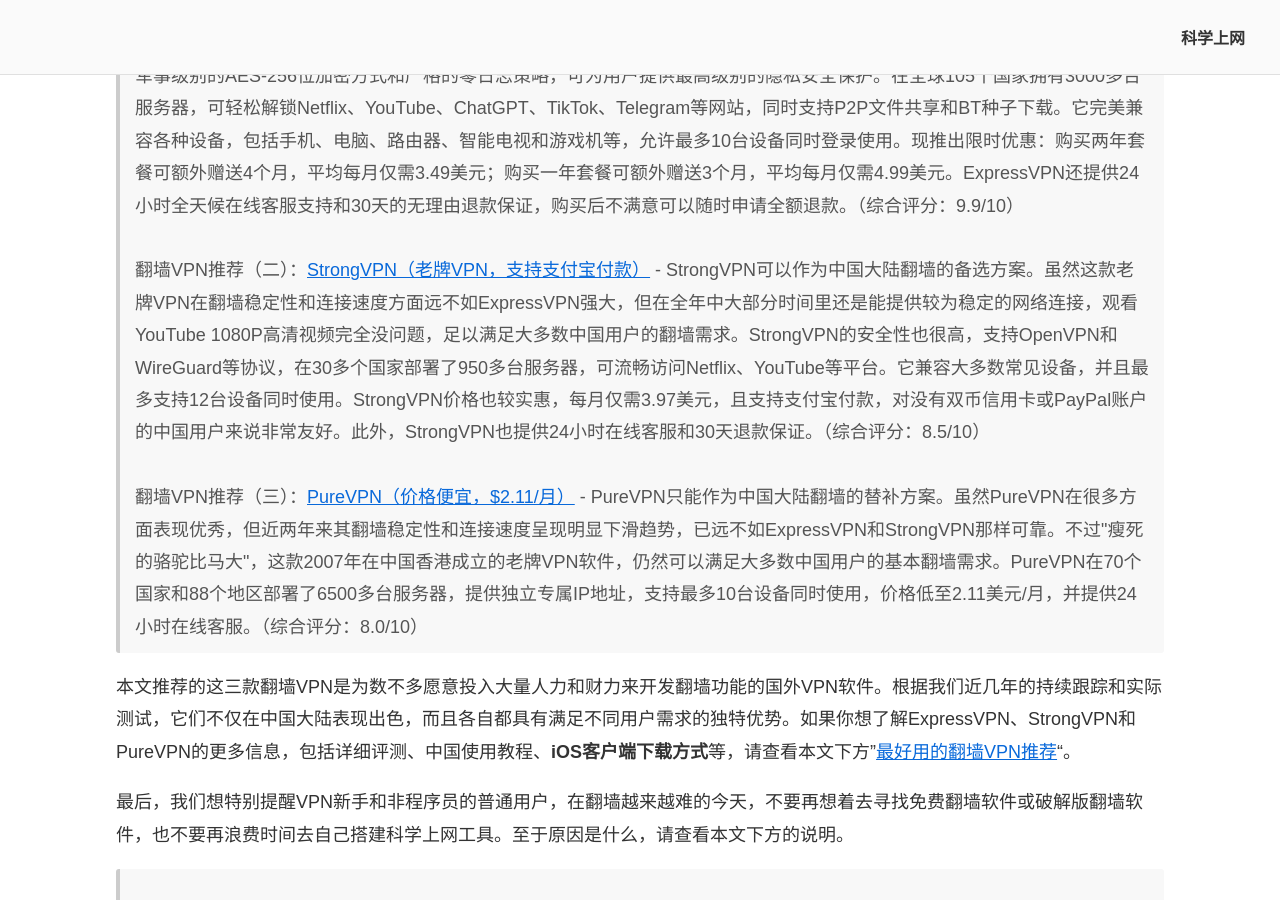
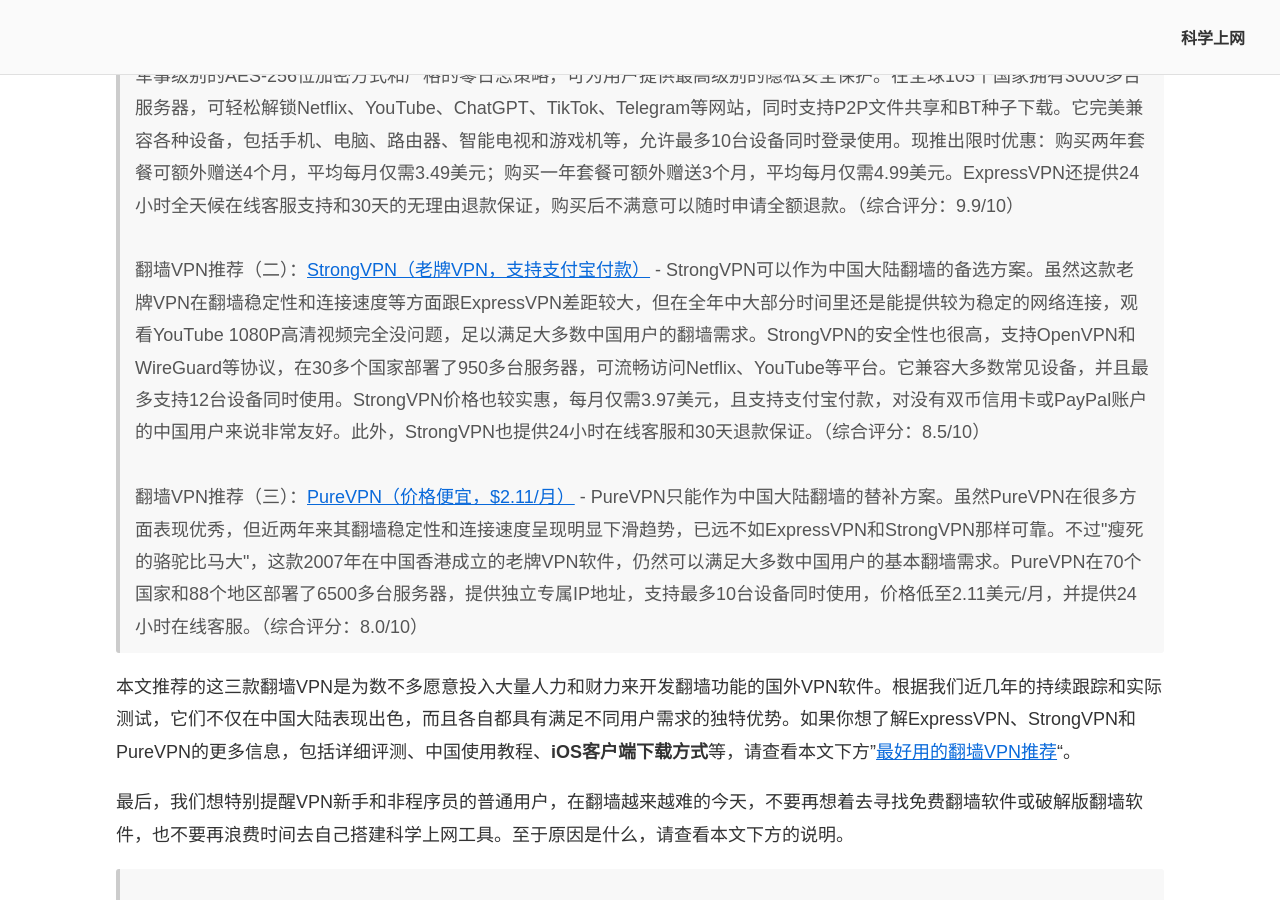
Before and after one commit to chinavpns/chinavpns.github.io, a Jekyll site: the page built from index.md, in a window 1280 px wide and 900 px high, scrolled down 1368 px. Built offline with Jekyll 4.4.1, drawn with Linux system fonts in a browser that asks for light colours.

Commit message:
Update index.md

```diff
--- a/index.md
+++ b/index.md
@@ -20,7 +20,7 @@
 
 翻墙VPN推荐（一）：<a href="https://wallvpn.com/go/expressvpn/" rel="nofollow">ExpressVPN（限时钜惠，$3.49/月，30天免费）</a> - 对于绝大多数普通用户来说，ExpressVPN是我们最为推荐的翻墙工具。因为它在中国大陆翻墙最稳定（全年可用率高达98%以上，若不挑线路的话甚至可达100%，这在整个VPN行业内遥遥领先；在每年的大封杀时期，用户可以通过联系在线客服快速获取备用线路）。翻墙速度在行业内也是最快的，并采用军事级别的AES-256位加密方式和严格的零日志策略，可为用户提供最高级别的隐私安全保护。在全球105个国家拥有3000多台服务器，可轻松解锁Netflix、YouTube、ChatGPT、TikTok、Telegram等网站，同时支持P2P文件共享和BT种子下载。它完美兼容各种设备，包括手机、电脑、路由器、智能电视和游戏机等，允许最多10台设备同时登录使用。现推出限时优惠：购买两年套餐可额外赠送4个月，平均每月仅需3.49美元；购买一年套餐可额外赠送3个月，平均每月仅需4.99美元。ExpressVPN还提供24小时全天候在线客服支持和30天的无理由退款保证，购买后不满意可以随时申请全额退款。（综合评分：9.9/10）<br/> <br/>
 
-翻墙VPN推荐（二）：<a href="https://wallvpn.com/go/strong-vpn/" rel="nofollow">StrongVPN（老牌VPN，支持支付宝付款）</a> - StrongVPN可以作为中国大陆翻墙的备选方案。虽然这款老牌VPN在翻墙稳定性和连接速度方面远不如ExpressVPN强大，但在全年中大部分时间里还是能提供较为稳定的网络连接，观看YouTube 1080P高清视频完全没问题，足以满足大多数中国用户的翻墙需求。StrongVPN的安全性也很高，支持OpenVPN和WireGuard等协议，在30多个国家部署了950多台服务器，可流畅访问Netflix、YouTube等平台。它兼容大多数常见设备，并且最多支持12台设备同时使用。StrongVPN价格也较实惠，每月仅需3.97美元，且支持支付宝付款，对没有双币信用卡或PayPal账户的中国用户来说非常友好。此外，StrongVPN也提供24小时在线客服和30天退款保证。（综合评分：8.5/10）<br/> <br/>
+翻墙VPN推荐（二）：<a href="https://wallvpn.com/go/strong-vpn/" rel="nofollow">StrongVPN（老牌VPN，支持支付宝付款）</a> - StrongVPN可以作为中国大陆翻墙的备选方案。虽然这款老牌VPN在翻墙稳定性和连接速度等方面跟ExpressVPN差距较大，但在全年中大部分时间里还是能提供较为稳定的网络连接，观看YouTube 1080P高清视频完全没问题，足以满足大多数中国用户的翻墙需求。StrongVPN的安全性也很高，支持OpenVPN和WireGuard等协议，在30多个国家部署了950多台服务器，可流畅访问Netflix、YouTube等平台。它兼容大多数常见设备，并且最多支持12台设备同时使用。StrongVPN价格也较实惠，每月仅需3.97美元，且支持支付宝付款，对没有双币信用卡或PayPal账户的中国用户来说非常友好。此外，StrongVPN也提供24小时在线客服和30天退款保证。（综合评分：8.5/10）<br/> <br/>
 
 翻墙VPN推荐（三）：<a href="https://wallvpn.com/go/purevpn/" rel="nofollow">PureVPN（价格便宜，$2.11/月）</a> - PureVPN只能作为中国大陆翻墙的替补方案。虽然PureVPN在很多方面表现优秀，但近两年来其翻墙稳定性和连接速度呈现明显下滑趋势，已远不如ExpressVPN和StrongVPN那样可靠。不过"瘦死的骆驼比马大"，这款2007年在中国香港成立的老牌VPN软件，仍然可以满足大多数中国用户的基本翻墙需求。PureVPN在70个国家和88个地区部署了6500多台服务器，提供独立专属IP地址，支持最多10台设备同时使用，价格低至2.11美元/月，并提供24小时在线客服。（综合评分：8.0/10）
 
```
